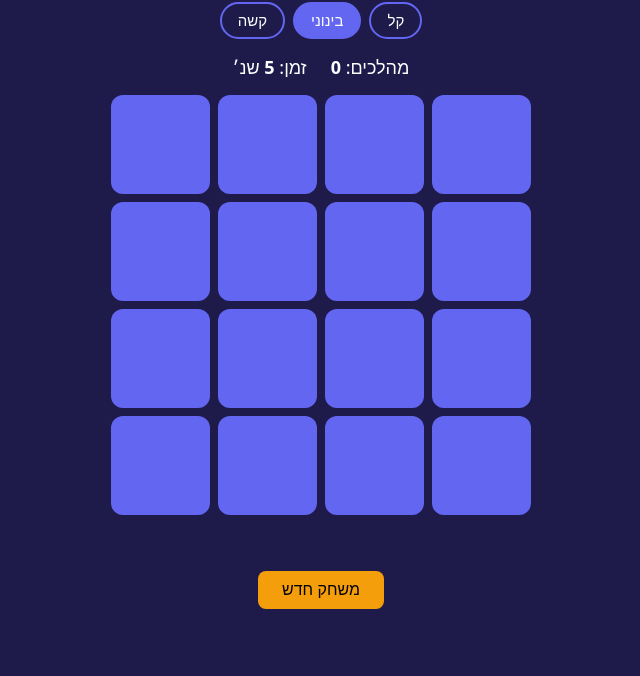
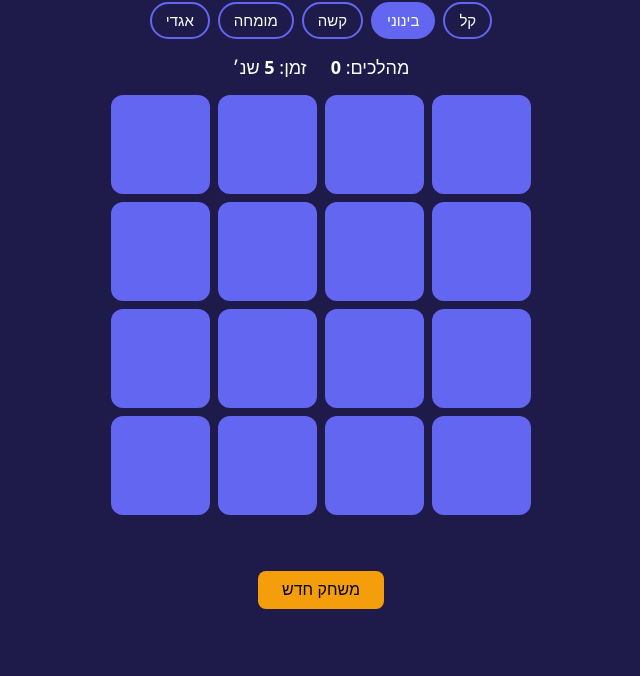
Before and after one commit to Yanai-lez/The-memory-game, a plain HTML site: page index.html in a window 1280 px wide. Shown: the part 124-800 px from the top of the page, without its empty margins (319-959 px from the left). Drawn offline with Linux system fonts and the light colour scheme.

Commit message:
Add expert (8x8) and legendary (10x10) difficulty levels
Co-Authored-By: Claude Sonnet 5.5 <noreply@anthropic.com>
Claude-Session: https://claude.ai/code/session_01GMvf4M3R6JwNa4WK4HA77i

```diff
--- a/index.html
+++ b/index.html
@@ -31,9 +31,9 @@
   }
   h1 { margin: 0; font-size: 28px; }
   .stats { display: flex; gap: 24px; font-size: 18px; }
-  .levels { display: flex; gap: 8px; }
+  .levels { display: flex; flex-wrap: wrap; justify-content: center; gap: 8px; padding: 0 12px; }
   .level {
-    padding: 8px 16px; font-size: 15px; border: 2px solid #6366f1;
+    padding: 8px 14px; font-size: 15px; border: 2px solid #6366f1;
     border-radius: 999px; background: transparent; color: #fff; cursor: pointer;
   }
   .level.active { background: #6366f1; }
@@ -79,7 +79,9 @@
   const levels = [
     { name: "קל", cols: 4, rows: 3 },
     { name: "בינוני", cols: 4, rows: 4 },
-    { name: "קשה", cols: 6, rows: 6 }
+    { name: "קשה", cols: 6, rows: 6 },
+    { name: "מומחה", cols: 8, rows: 8 },
+    { name: "אגדי", cols: 10, rows: 10 }
   ];
   let level = 1;
   try {
@@ -125,6 +127,8 @@
     const L = levels[level];
     pairs = L.cols * L.rows / 2;
     board.style.setProperty("--cols", L.cols);
+    board.style.setProperty("--w", L.cols >= 8 ? "min(96vw, 600px)" : "min(94vw, 420px)");
+    board.style.gap = L.cols >= 8 ? "5px" : "8px";
     const picks = shuffle([...pool]).slice(0, pairs);
     shuffle([...picks, ...picks]).forEach(e => {
       const c = document.createElement("button");
--- a/sw.js
+++ b/sw.js
@@ -1,4 +1,4 @@
-const CACHE = "memory-game-v3";
+const CACHE = "memory-game-v4";
 const FILES = ["./", "./index.html", "./manifest.webmanifest", "./icon.svg",
                "./icon-192.png", "./icon-512.png", "./apple-touch-icon.png"];
 
```
